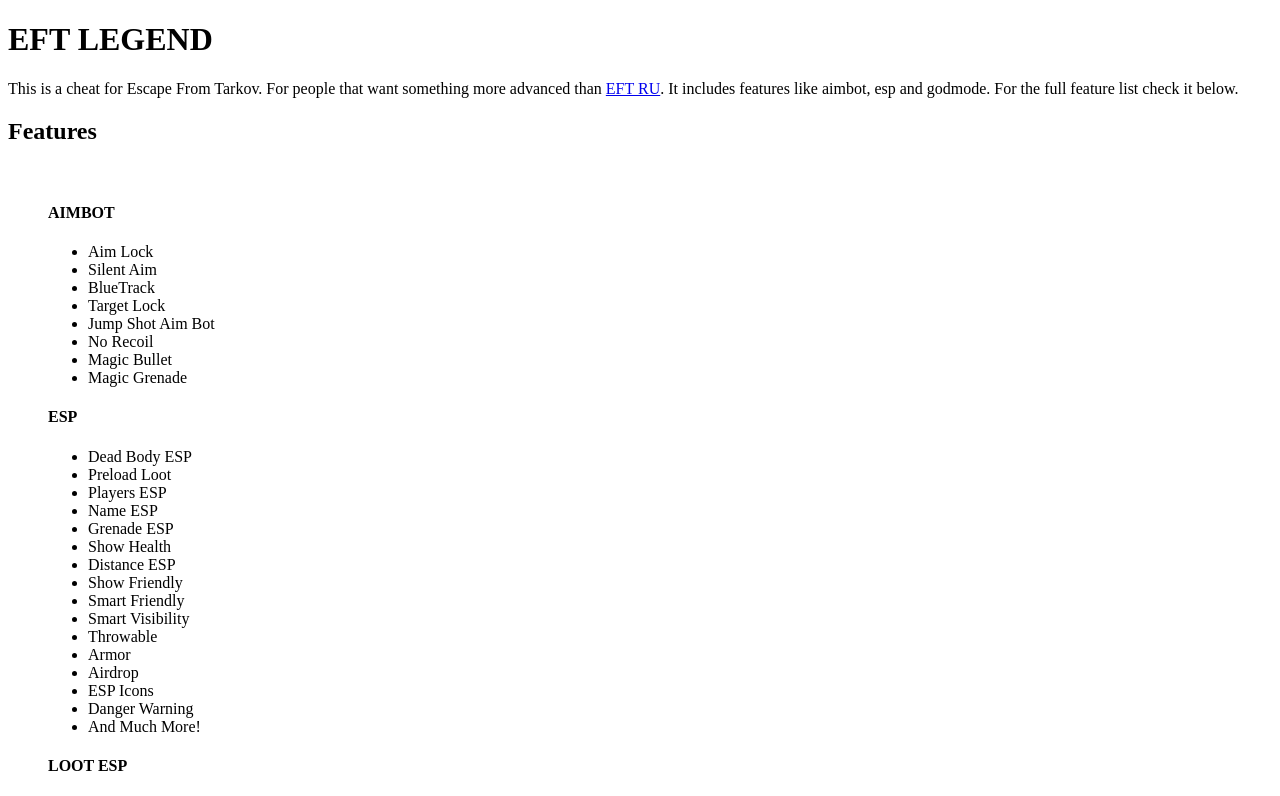
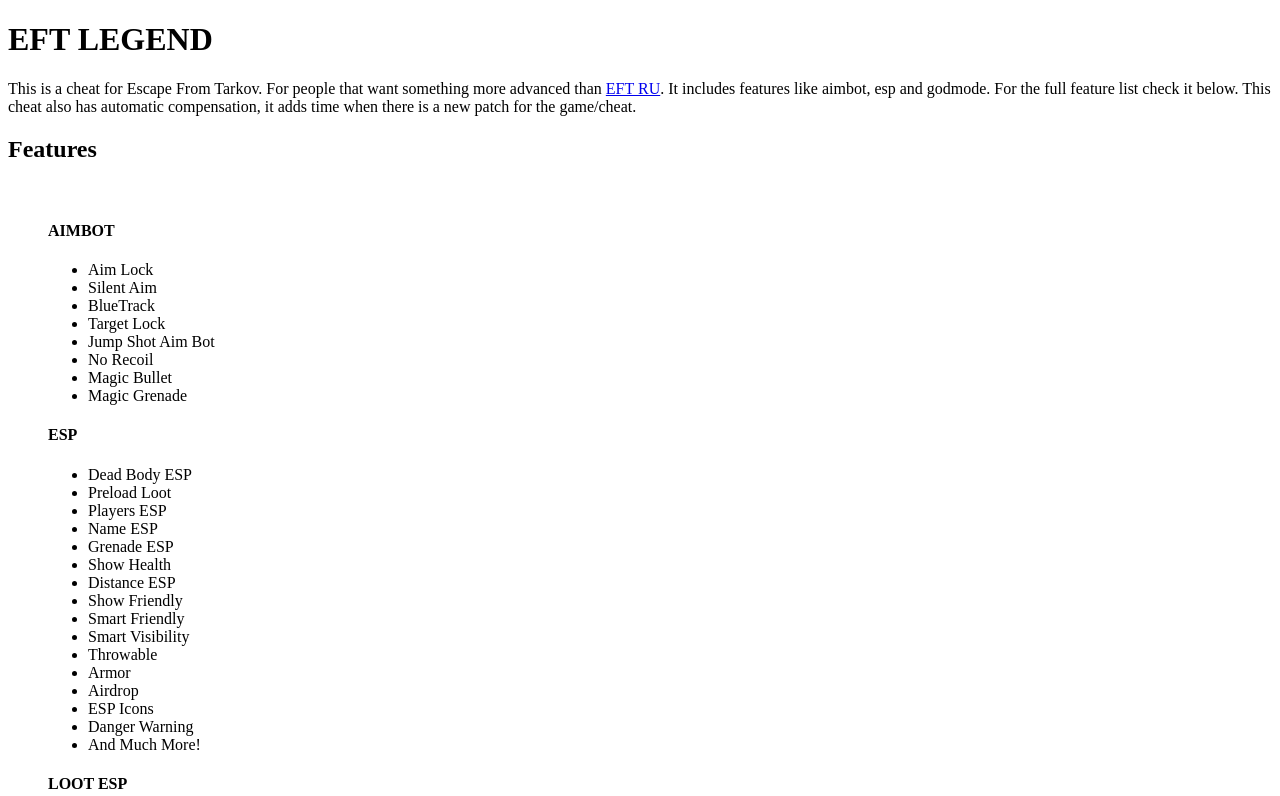
Before and after one commit to monuzo/monuzo, a Next.js app: page /cheats/eft-legend in a window 1280 px wide. Shown: the top 796 px of the page. Built offline with nearby package versions, Linux system fonts and the light colour scheme.

Commit message:
Update eft-legend.mdx

```diff
--- a/pages/cheats/eft-legend.mdx
+++ b/pages/cheats/eft-legend.mdx
@@ -3,6 +3,7 @@
 <div className="p-4 border border-gray-200 dark:border-gray-900 rounded mt-6">
 This is a cheat for Escape From Tarkov. For people that want something more advanced than [EFT RU](eft-ru).
 It includes features like aimbot, esp and godmode. For the full feature list check it below.
+This cheat also has automatic compensation, it adds time when there is a new patch for the game/cheat.
 </div>
 
 ## Features
```
